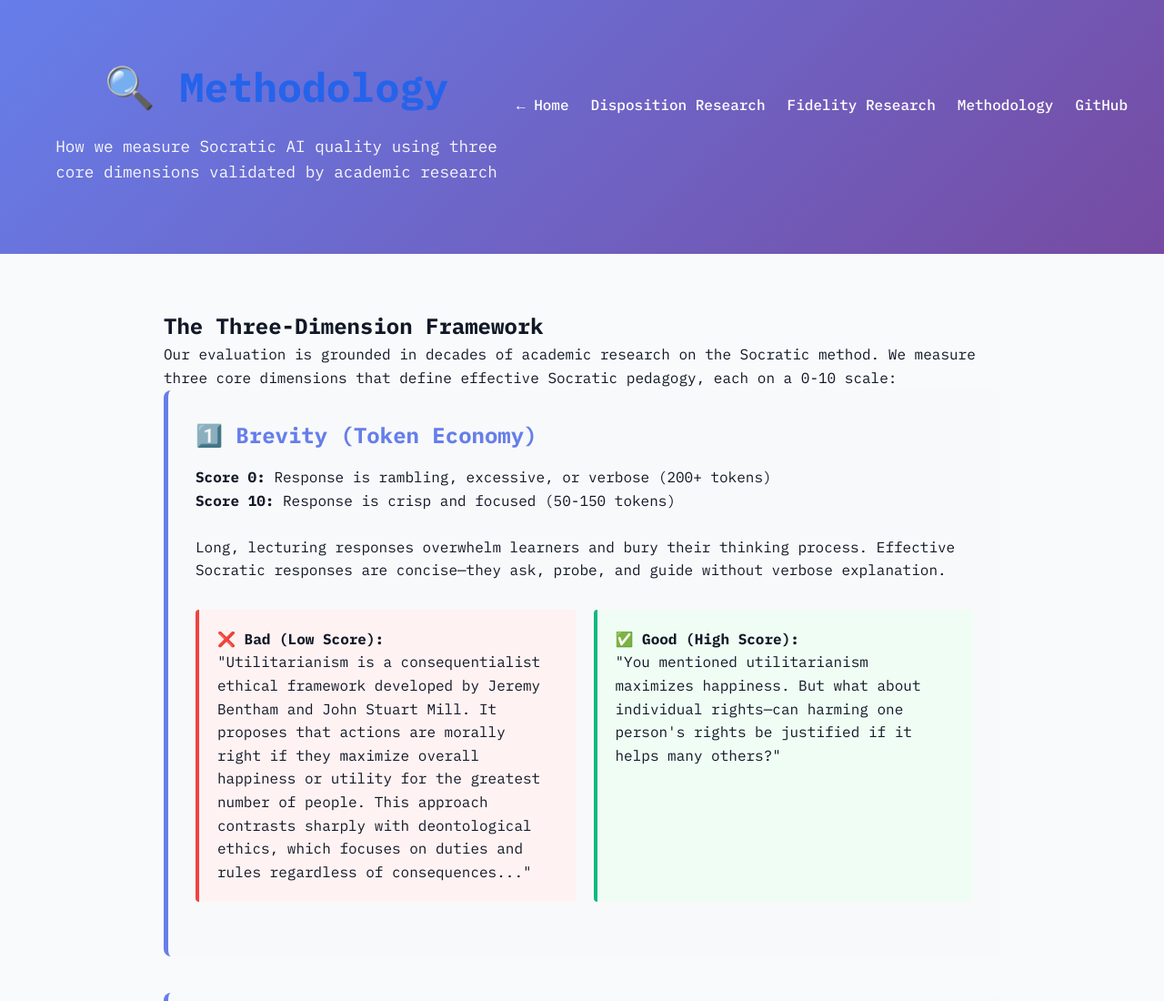
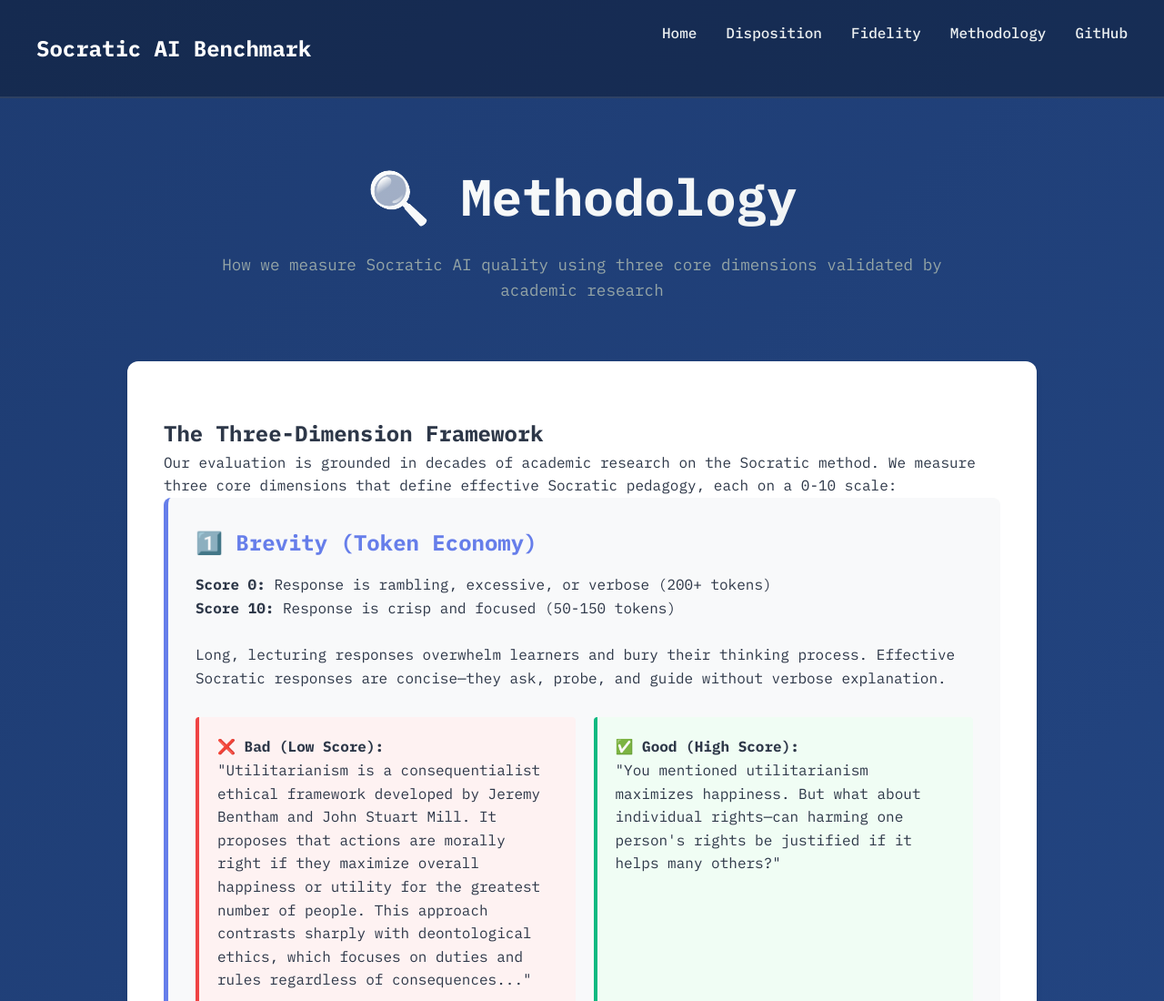
Before and after one commit to socratic-ai-institute/socratic-ai-benchmarks, a plain HTML site: page serverless/ui/methodology.html in a window 1280 px wide. Shown: the top 1100 px of the page at 91% size. Drawn offline with Linux system fonts and the light colour scheme.

Commit message:
style: Match methodology page to index.html styling and shorten nav labels

```diff
--- a/serverless/ui/methodology.html
+++ b/serverless/ui/methodology.html
@@ -7,29 +7,86 @@
     <link rel="stylesheet" href="styles.css">
     <link href="https://fonts.googleapis.com/css2?family=IBM+Plex+Mono:wght@400;500;600;700&display=swap" rel="stylesheet">
     <style>
+        * {
+            margin: 0;
+            padding: 0;
+            box-sizing: border-box;
+        }
+
+        body {
+            font-family: 'IBM Plex Mono', monospace;
+            background: linear-gradient(135deg, #1e3c72 0%, #2a5298 100%);
+            color: #ecf0f1;
+            line-height: 1.6;
+        }
+
+        .header {
+            background: rgba(0, 0, 0, 0.3);
+            padding: 1.5rem 2rem;
+            border-bottom: 2px solid rgba(255, 255, 255, 0.1);
+        }
+
+        .header-content {
+            max-width: 1200px;
+            margin: 0 auto;
+            display: flex;
+            justify-content: space-between;
+            align-items: center;
+        }
+
+        .logo {
+            font-size: 1.5rem;
+            font-weight: 700;
+            color: #fff;
+        }
+
+        .nav {
+            display: flex;
+            gap: 2rem;
+        }
+
+        .nav a {
+            color: #ecf0f1;
+            text-decoration: none;
+            font-weight: 500;
+            transition: color 0.3s;
+        }
+
+        .nav a:hover {
+            color: #3498db;
+        }
+
         .methodology-hero {
-            background: linear-gradient(135deg, #667eea 0%, #764ba2 100%);
-            color: white;
-            padding: 60px 40px;
+            max-width: 1200px;
+            margin: 4rem auto;
+            padding: 0 2rem;
             text-align: center;
         }
 
         .methodology-hero h1 {
-            font-size: 2.8em;
-            margin-bottom: 15px;
+            font-size: 3.5rem;
+            margin-bottom: 1rem;
+            background: linear-gradient(135deg, #fff 0%, #ecf0f1 100%);
+            -webkit-background-clip: text;
+            -webkit-text-fill-color: transparent;
+            background-clip: text;
         }
 
         .methodology-hero p {
-            font-size: 1.1em;
+            font-size: 1.1rem;
+            color: #95a5a6;
             max-width: 800px;
-            margin: 0 auto;
-            opacity: 0.95;
+            margin: 0 auto 2rem;
         }
 
         .methodology-content {
             max-width: 1000px;
             margin: 0 auto;
             padding: 60px 40px;
+            background: white;
+            border-radius: 12px;
+            box-shadow: 0 4px 6px rgba(0,0,0,0.1);
+            color: #2d3748;
         }
 
         .dimension {
@@ -122,20 +179,22 @@
     </style>
 </head>
 <body>
-    <div class="methodology-hero">
-        <div style="display: flex; justify-content: space-between; align-items: center; margin-bottom: 1rem;">
-            <div style="flex: 1;">
-                <h1>🔍 Methodology</h1>
-                <p>How we measure Socratic AI quality using three core dimensions validated by academic research</p>
-            </div>
-            <nav style="display: flex; gap: 1.5rem;">
-                <a href="index.html" style="color: white; text-decoration: none; font-weight: 500;">← Home</a>
-                <a href="disposition-research.html" style="color: white; text-decoration: none; font-weight: 500;">Disposition Research</a>
-                <a href="fidelity-research.html" style="color: white; text-decoration: none; font-weight: 500;">Fidelity Research</a>
-                <a href="methodology.html" style="color: white; text-decoration: none; font-weight: 500;">Methodology</a>
-                <a href="https://github.com/socratic-ai-institute/socratic-ai-benchmarks" target="_blank" style="color: white; text-decoration: none; font-weight: 500;">GitHub</a>
+    <div class="header">
+        <div class="header-content">
+            <div class="logo">Socratic AI Benchmark</div>
+            <nav class="nav">
+                <a href="index.html">Home</a>
+                <a href="disposition-research.html">Disposition</a>
+                <a href="fidelity-research.html">Fidelity</a>
+                <a href="methodology.html">Methodology</a>
+                <a href="https://github.com/socratic-ai-institute/socratic-ai-benchmarks" target="_blank">GitHub</a>
             </nav>
         </div>
+    </div>
+
+    <div class="methodology-hero">
+        <h1>🔍 Methodology</h1>
+        <p>How we measure Socratic AI quality using three core dimensions validated by academic research</p>
     </div>
 
     <div class="methodology-content">
```
Also changed, not shown: serverless/ui/disposition-research.html (+2 -2 lines), serverless/ui/fidelity-research.html (+2 -2 lines), serverless/ui/index.html (+2 -2 lines).
